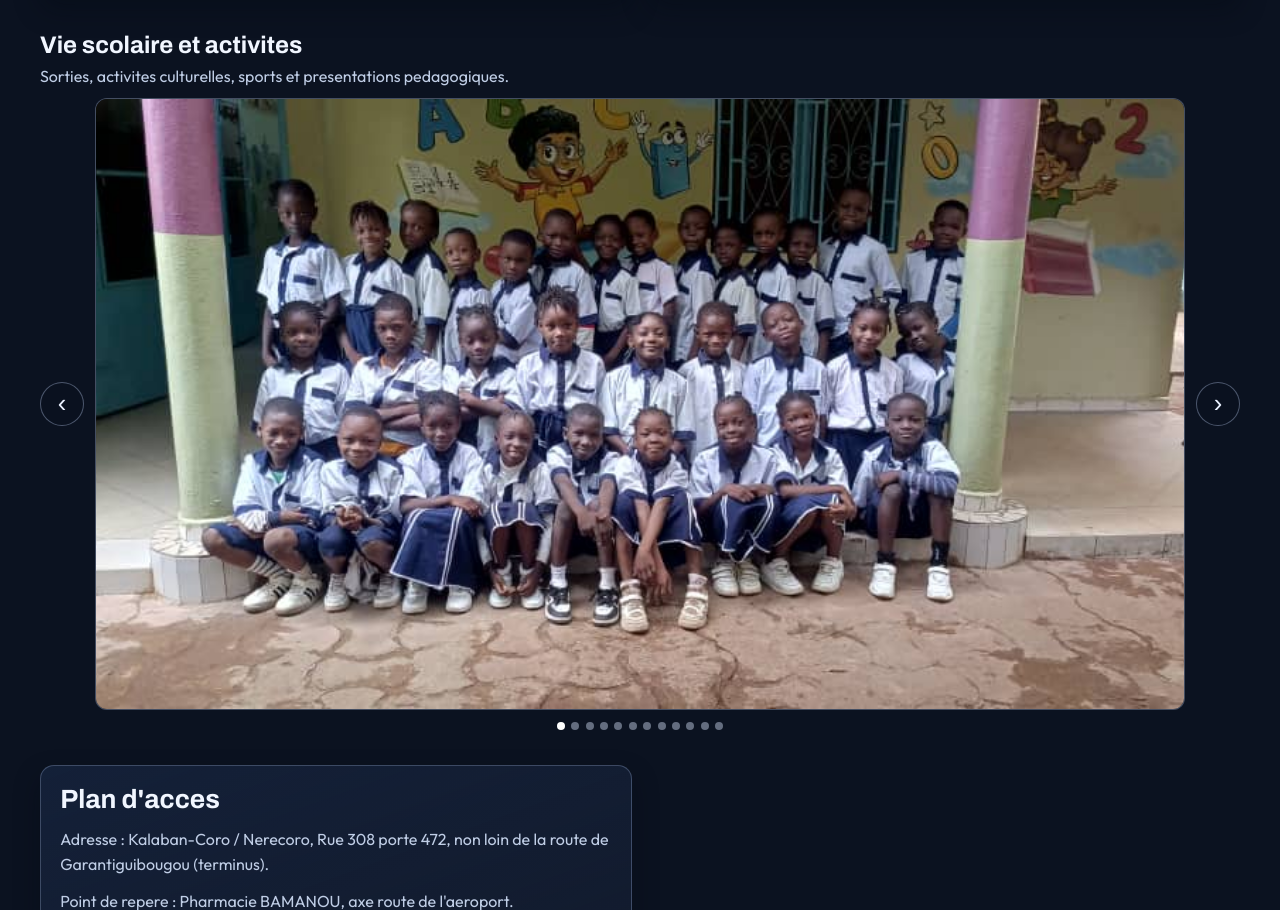
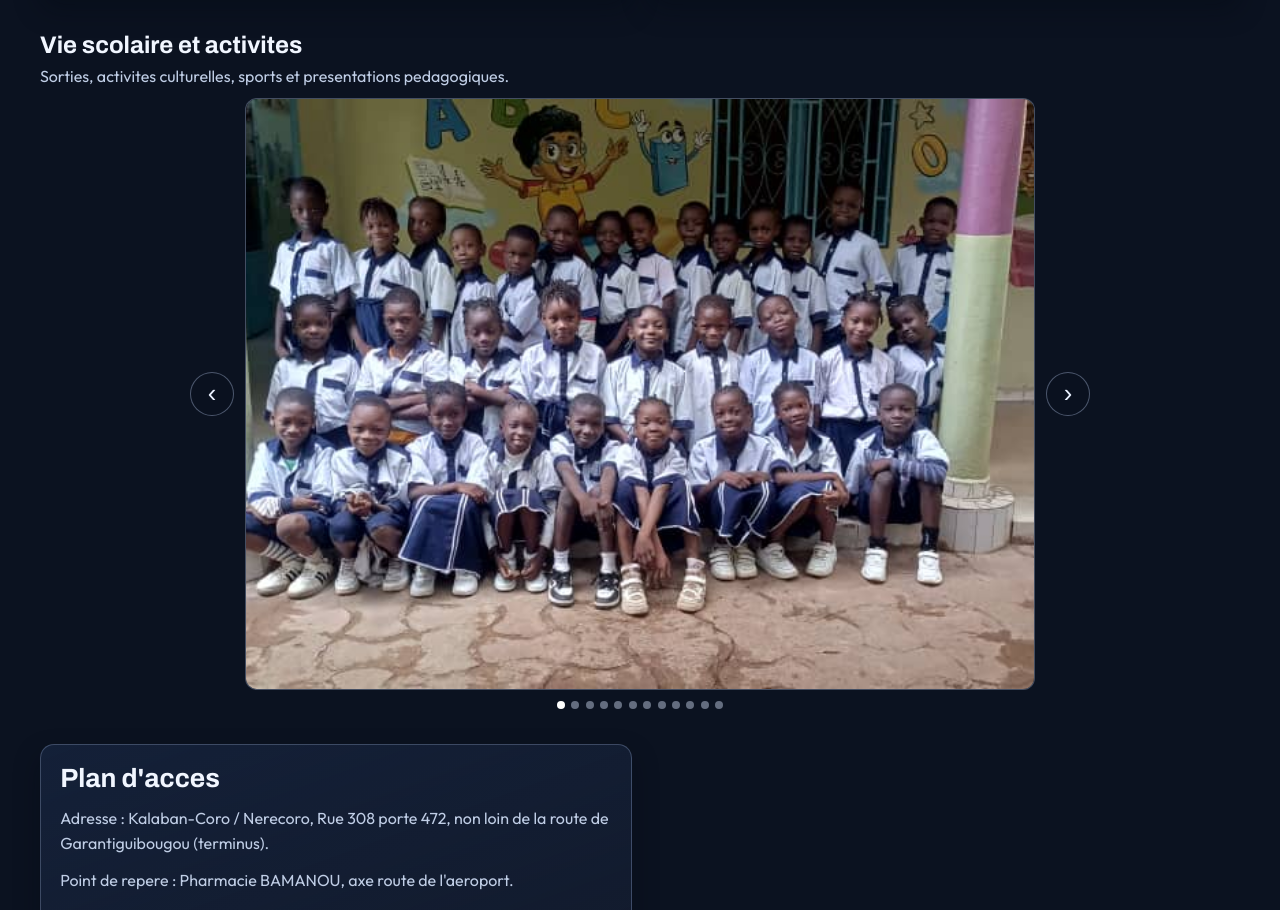
Before and after one commit to Reagen04/les-gouttelettes, a React (Vite) app in the folder frontend/: page / in a window 1280 px wide. Shown: the part 2297-3207 px from the top of the page. Built offline with nearby package versions, Linux system fonts and the light colour scheme; the HTML template or start-up script is replaced by a standard one.

Commit message:
Add publicity image slider

```diff
--- a/frontend/src/index.css
+++ b/frontend/src/index.css
@@ -344,6 +344,8 @@ a {
   grid-template-columns: auto 1fr auto;
   align-items: center;
   gap: 0.7rem;
+  max-width: 900px;
+  margin: 0 auto;
 }
 
 .slider-btn {
@@ -367,7 +369,7 @@ a {
   overflow: hidden;
   border: 1px solid rgba(198, 216, 251, 0.28);
   background: rgba(255, 255, 255, 0.03);
-  aspect-ratio: 16 / 9;
+  aspect-ratio: 4 / 3;
   touch-action: pan-y;
 }
 
```
